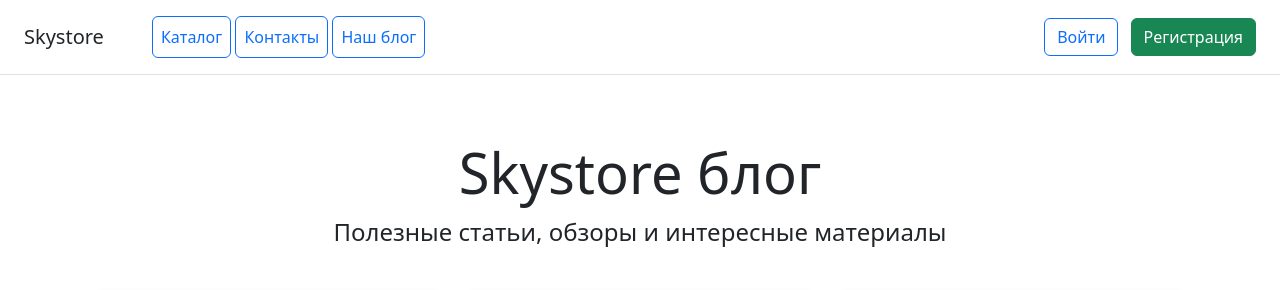
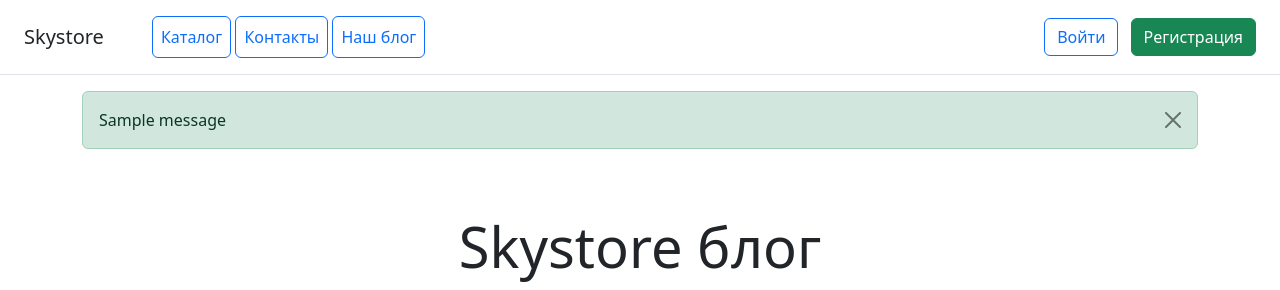
Before and after one commit to VikaDavlyatshina/web_online_store, a Django app: page /blog/ in a window 1280 px wide. Shown: the top 290 px of the page. Run offline with Django 5.2, Linux system fonts and the light colour scheme; data comes from the database, SQL or seed files in the repository; tables that the repository leaves empty hold one stand-in row (values such as "Sample post"); one stand-in notice (Sample message) is shown; some libraries are stand-ins or nearby versions.

Commit message:
Добавлен блок сообщений в Базовый шаблон для отображения нужных сообщений на страницах

```diff
--- a/templates/base.html
+++ b/templates/base.html
@@ -21,6 +21,29 @@
 <body>
      {% include 'includes/inc_menu.html' %}
 
+     <!-- Блог сообщений -->
+     <div class="container mt-3">
+         {% if messages %}
+         {% for message in messages %}
+         {% if message.tags == 'success' %}
+         <div class="alert alert-success alert-dismissible fade show" role="alert">
+             {% elif message.tags == 'error' %}
+             <div class="alert alert-danger alert-dismissible fade show" role="alert">
+                 {% elif message.tags == 'warning' %}
+                 <div class="alert alert-warning alert-dismissible fade show" role="alert">
+                     {% else %}
+                     <div class="alert alert-info alert-dismissible fade show" role="alert">
+                         {% endif %}
+                         {{ message }}
+                         <button type="button" class="btn-close" data-bs-dismiss="alert" aria-label="Close"></button>
+                     </div>
+                     {% endfor %}
+                     {% endif %}
+                 </div>
+             </div>
+         </div>
+     </div>
+
      <!-- ЗАГОЛОВОК САЙТА -->
      {% block page_header %}
      <div class="pricing-header px-3 py-3 pt-md-5 pb-md-4 mx-auto text-center">
@@ -35,7 +58,7 @@
      </div>
      {% endblock %}
 
-<!-- ОСНОВНОЙ КОНТЕНТ (здесь будет подставляться контент из дочерних шаблонов) -->
+  <!-- ОСНОВНОЙ КОНТЕНТ (здесь будет подставляться контент из дочерних шаблонов) -->
       <div class="container">
           {% block content %}{% endblock %}
       </div>
--- a/users/urls.py
+++ b/users/urls.py
@@ -1,6 +1,6 @@
 from django.contrib.auth.views import LoginView, LogoutView
 from django.urls import path, reverse_lazy
-from .views import UserCreateView, email_verifications, ProfileView, ProfileUpdateView
+from .views import UserCreateView, email_verifications, ProfileView, ProfileUpdateView, logout_view
 
 from users.apps import UsersConfig
 
@@ -9,7 +9,7 @@ app_name = UsersConfig.name
 
 urlpatterns = [
     path("login/", LoginView.as_view(template_name="users/login.html"), name="login"),
-    path("logout/", LogoutView.as_view(next_page=reverse_lazy("catalog:product_list")), name="logout"),
+    path("logout/", logout_view, name="logout"),
     path("register/", UserCreateView.as_view(), name="register"),
     path("email-confirm/<str:token>/", email_verifications, name="email_confirm"),
     path('profile/', ProfileView.as_view(), name='profile'),
```
Also changed, not shown: catalog/templates/catalog/contacts.html (+0 -37 lines), users/views.py (+21 -1 lines).
